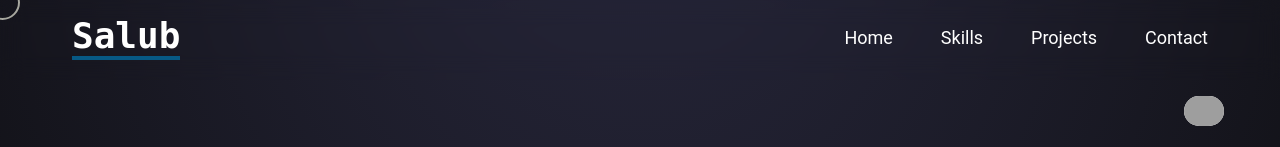
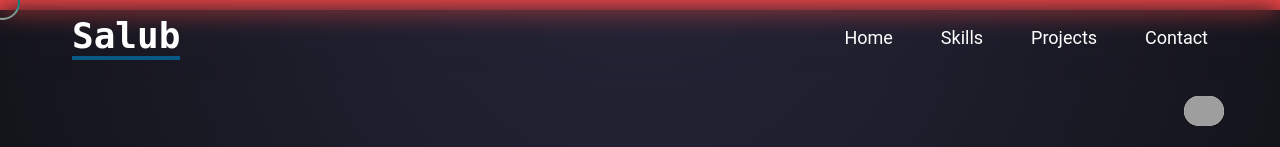
Before and after one commit to salub-xd/salub-portfolio, a React (Create React App) app: page / in a window 1280 px wide. Shown: the top 147 px of the page. Built offline with nearby package versions, Linux system fonts and the light colour scheme; no server answers; grey boxes are pictures that could not be loaded.

Commit message:
added some features

```diff
--- a/package.json
+++ b/package.json
@@ -10,6 +10,7 @@
     "@types/node": "^16.18.58",
     "@types/react": "^18.2.28",
     "@types/react-dom": "^18.2.13",
+    "framer-motion": "^11.1.9",
     "react": "^18.2.0",
     "react-dom": "^18.2.0",
     "react-scripts": "5.0.1",
--- a/src/App.css
+++ b/src/App.css
@@ -23,6 +23,15 @@ h1 {
   text-align: left;
   font-family: Lato, sans-serif;
   font-weight: 700;
+}
+.progress-bar {
+  position: fixed;
+  top: 0;
+  left: 0;
+  right: 0;
+  height: 10px;
+  background:rgb(240, 70, 70);
+  transform-origin: 0%;
 }
 
 /* Typewriter effect 1 */
--- a/src/App.tsx
+++ b/src/App.tsx
@@ -1,4 +1,6 @@
 import "./App.css";
+import { motion, useMotionValueEvent, useScroll } from "framer-motion"
+
 import Navbar from "./components/Navbar";
 import Hr from "./components/Hr";
 import Profile from "./components/Profile";
@@ -12,6 +14,10 @@ import Container from "./components/Container";
 function App() {
 
   const [changeColor, setChangeColor] = useState<Boolean>(true);
+  const { scrollYProgress } = useScroll()
+  useMotionValueEvent(scrollYProgress, "change", (latest) => {
+    console.log("Page scroll: ", latest)
+  });
 
   return (
     <>
@@ -20,6 +26,10 @@ function App() {
           <img className="rounded-full text-white fill-white bg-white w-7 sm:w-10"
             src='https://www.svgrepo.com/show/361086/color-mode.svg' alt="" />
         </p>
+        <motion.div
+          className="progress-bar"
+          style={{ scaleX: scrollYProgress }}
+        />
         <Navbar />
         <Container>
           <Profile />
--- a/src/components/Profile.tsx
+++ b/src/components/Profile.tsx
@@ -107,6 +107,8 @@ const Profile: React.FC = () => {
                                 data?.activities && data?.activities?.map((val, i) => (
                                     <>
                                         {data.activities.length > 1 ? <>
+                                            {i === 1 && (
+                                                <>
                                                     <p
                                                         key={(val as { name: string }).name}
                                                         className=" text-gray-200 pt-1 text-xs font-serif md:text-lg xl:text-2xl"
@@ -119,43 +121,31 @@ const Profile: React.FC = () => {
                                                     >
                                                         {(val as { details: string }).details}
                                                     </p>
-
-                                        </>
-
-                                            : ''}
-                                        {i === 1 ? (
-                                            <p
-                                                key={(val as { name: string }).name}
-                                                className=" text-gray-200 pt-1 text-xs font-serif md:text-lg xl:text-2xl"
-                                            >
-                                                Playing {(val as { name: string }).name ? (val as { name: string }).name : 'online'}
-                                            </p>
-                                        ) :
-                                            <p
-                                                className=" text-gray-200 pt-1 text-xs font-serif md:text-lg xl:text-2xl">
-                                                online
-                                            </p>
-                                        }
-                                        {i === 1 && (
-                                            <p
-                                                key={(val as { details: string }).details}
-                                                className=" text-gray-300 text-xs font-serif md:text-lg xl:text-2xl"
-                                            >
-                                                {(val as { details: string }).details}
-                                            </p>
-                                        )}
-                                        {i === 1 ? (
                                                     <p
                                                         key={(val as { state: string }).state}
                                                         className=" text-gray-300 text-xs font-serif md:text-lg xl:text-lg"
                                                     >
                                                         {(val as { state: string }).state ? (val as { details: string }).details : currTime && currTime + ` (online)`}
                                                     </p>
-                                        ) :
+                                                </>
+
+                                            )}
+                                        </>
+                                            : <>
+                                                {i === 0 && (
+                                                    <>
                                                         <p
-                                                className=" text-gray-300 text-xs font-serif md:text-lg xl:text-lg">
+                                                            className=" text-gray-200 pt-1 text-xs font-serif md:text-lg xl:text-2xl">
+                                                            online
+                                                        </p>
+                                                        <p
+                                                            className=" text-gray-300 text-xs font-serif md:text-lg ">
                                                             {currTime && currTime}
                                                         </p>
+                                                    </>
+
+                                                )}
+                                            </>
                                         }
                                     </>
                                 ))
```
Also changed, not shown: 1 other file (tests, documents, lock files or other folders). Lines whose indentation alone changed are shown as unchanged.
